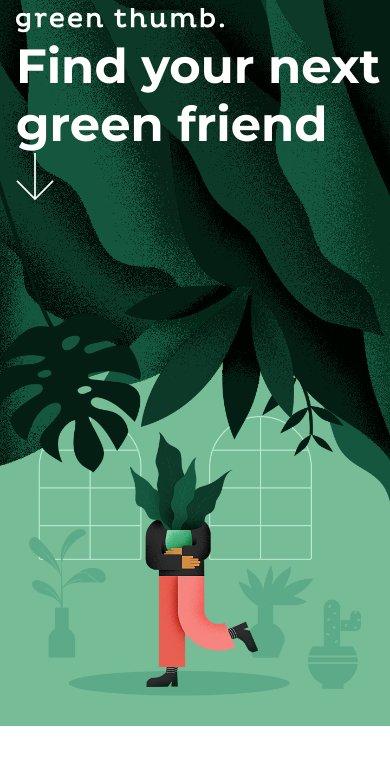
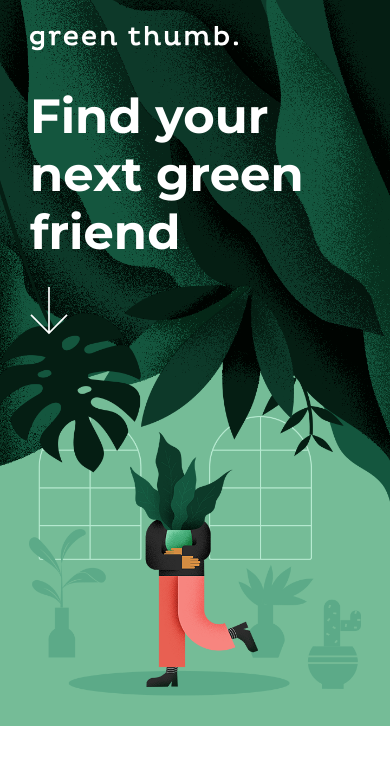
Before and after one commit to acjr1910/greenhub-rv, a website built with Parcel: page index.html in a window 390 px wide. Built offline with nearby package versions, Linux system fonts and the light colour scheme.

Commit message:
feat: add header mobile styles spacings

```diff
--- a/css/components/hero/_hero.scss
+++ b/css/components/hero/_hero.scss
@@ -1,18 +1,23 @@
 .hero {
   background-color: $color-primary-light;
-  padding-bottom: 30px;
+  padding-bottom: 1.875rem;
   position: relative;
 
   &__content {
     position: absolute;
-    top: 8px;
-    left: 16px;
+    top: 0.5px;
+    margin: 0 $lateral-margin;
     z-index: 3;
   }
 
+  &__logo {
+    margin-top: 1.6rem;
+  }
+
   &__title {
-    font-size: 32px;
+    font-size: 2rem;
     color: #ffffff;
+    margin: 2rem 0 1.6rem;
   }
 
   &__images {
--- a/css/index.scss
+++ b/css/index.scss
@@ -4,5 +4,8 @@
 // Base -----------------------------------
 @import "./base/base";
 
+// Layout -----------------------------------
+@import "./layout/layout";
+
 // Components -----------------------------------
 @import "./components/components";
--- /dev/null
+++ b/css/layout/_layout.scss
@@ -0,0 +1,3 @@
+.container-w-30 {
+  margin: 0 $lateral-margin;
+}
--- a/css/settings/_settings.scss
+++ b/css/settings/_settings.scss
@@ -6,3 +6,6 @@
 
 // -- Screen Size
 $desktop: "1024px";
+
+// -- Spacing
+$lateral-margin: 1.875rem;
--- a/index.html
+++ b/index.html
@@ -12,7 +12,7 @@
   </head>
   <body>
     <section class="hero">
-      <div class="hero__content">
+      <div class="hero__content container-w-30">
         <div class="hero__logo">
           <img src="images/icons/logo-white.svg" alt="Greenthumb" />
         </div>
```
